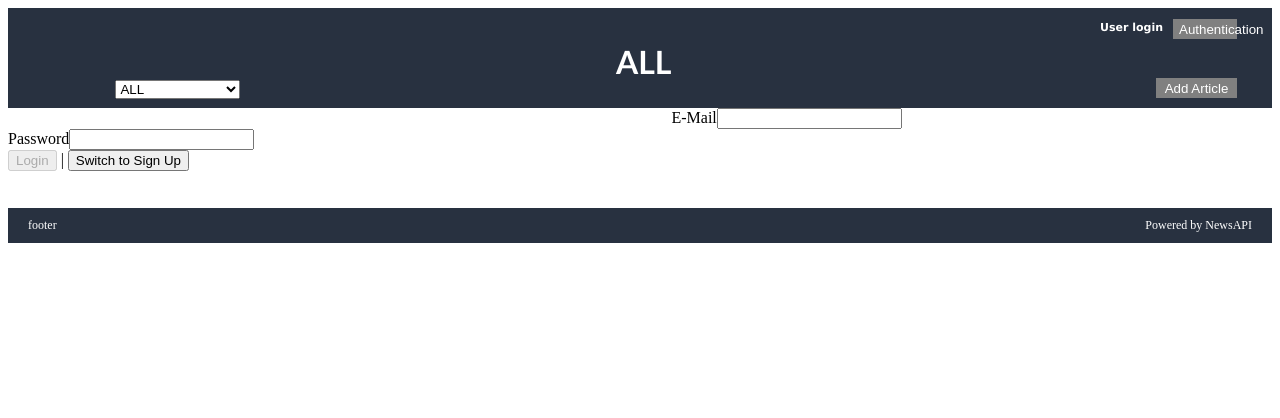
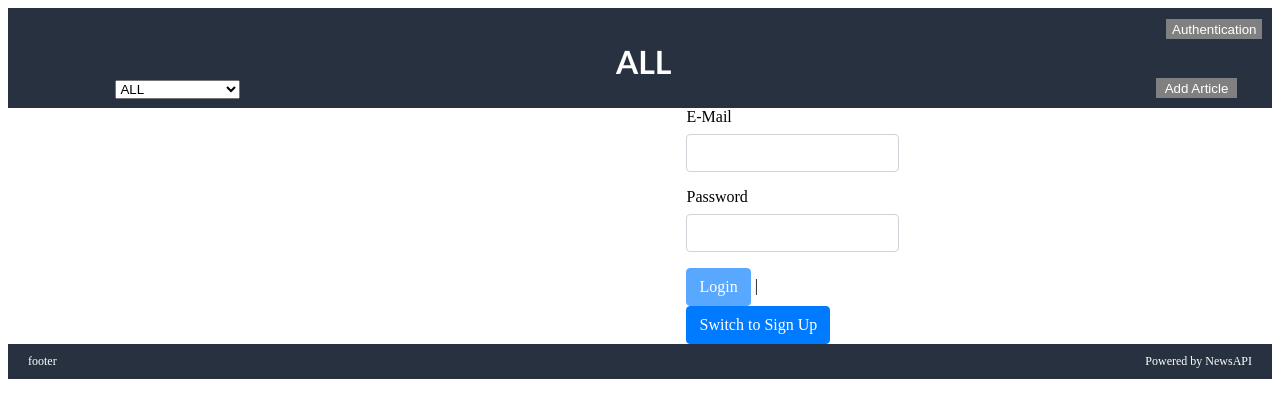
Before and after one commit to krajdeepr/task-6-angular-1, an Angular app: page /login in a window 1280 px wide. Shown: the top 418 px of the page. Built offline with nearby package versions, Linux system fonts and the light colour scheme.

Commit message:
login styling and subject

```diff
--- a/src/app/body/news-container1/news-container1.component.html
+++ b/src/app/body/news-container1/news-container1.component.html
@@ -1,8 +1,8 @@
 <div class="total" *ngFor="let display of displayData">
     <div>
         <img class="total-picture" src="{{display.image}}">
-        <h2 class="total-heading">{{display.heading }}</h2>
-        <p class="total-date">{{display.date}}</p>
+        <h2 class="total-heading">{{display.heading | uppercase}}</h2>
+        <p class="total-date">{{display.date | date}}</p>
         <p class="total-content">{{display.content}}</p>
         <button class="total-button" type="button" [routerLink]="['/button/',display.id]">Continue Reading</button>
     </div>
--- a/src/app/display.service.ts
+++ b/src/app/display.service.ts
@@ -1,22 +1,16 @@
 import {  Injectable } from '@angular/core';
 
-import {Subject, BehaviorSubject, Observable} from 'rxjs';
+import { Subject } from 'rxjs';
 import { Display } from './display';
 
 import { displayData } from './display-data';
 
 
 @Injectable()
-
 export class DisplayService {
 activatedEmitter = new Subject<boolean>();
-isLoginSubject = new BehaviorSubject<boolean>(this.hasToken());
 popup: Display[];
     constructor() { }
-    private hasToken(): boolean {
-        return !!localStorage.getItem('token');
-      }
-
     getDisplay(): Display[] {
         return displayData;
     }
--- a/src/app/header/header.component.css
+++ b/src/app/header/header.component.css
@@ -25,13 +25,13 @@
     margin-right: 99px;
   }
   .side-button {
-    width: 64px;
+    width: 96px;
     height: 20px;
     background-color:gray;
     color: white;
     float: right;
     margin-top: -89px;
-    margin-right: 25px;
+    margin-right: 0px;
     border: 0;
   }
   .side {
--- a/src/app/header/header.component.html
+++ b/src/app/header/header.component.html
@@ -1,6 +1,5 @@
 <header id="news">
-        <label class="side-label2"><strong>User
-                login</strong></label><br />
+        <label class="side-label2" *ngIf="userActivated"><strong>Welcome</strong></label><br />
             <button class="side-button" id="validateEvent" type="button" routerLink="/login">Authentication</button>
   <h1 id="news-heading1">{{heading}}</h1>
   <div class="side">
--- a/src/app/header/header.component.ts
+++ b/src/app/header/header.component.ts
@@ -1,15 +1,18 @@
 import { Component, OnInit } from '@angular/core';
-import { DisplayService } from '../display.service';
-
+import {DisplayService} from 'src/app/display.service';
 @Component({
   selector: 'app-header',
   templateUrl: './header.component.html',
   styleUrls: ['./header.component.css']
 })
 export class HeaderComponent implements OnInit {
- heading = 'ALL';
-  constructor() {}
+ heading = 'ALL'; userActivated = false;
+  // tslint:disable-next-line: no-shadowed-variable
+  constructor(private DisplayService: DisplayService) {}
   ngOnInit() {
+    this.DisplayService.activatedEmitter.subscribe(didActivate => {
+        this.userActivated = didActivate;
+      });
   }
 sourceChange(event: Event): void {
 this.heading = (event.target as HTMLInputElement).value;
--- a/src/app/login/login.component.html
+++ b/src/app/login/login.component.html
@@ -30,6 +30,7 @@
                 class="btn btn-primary"
                 type="submit"
                 [disabled]="!authForm.valid"
+                (click)="onActivate( isLoginMode)"
               >
                 {{ isLoginMode ? 'Login' : 'Sign Up' }}
               </button>
--- a/src/app/login/login.component.ts
+++ b/src/app/login/login.component.ts
@@ -3,15 +3,16 @@ import { AuthService } from 'src/app/login/Auth.service';
 import { NgForm } from '@angular/forms';
 import {AuthResponseData} from 'src/app/login/Auth.service';
 import { Router } from '@angular/router';
+import {DisplayService} from 'src/app/display.service';
 @Component({
   selector: 'app-login',
   templateUrl: './login.component.html',
-  styleUrls: ['./login.component.css']
+  styleUrls: ['./login.component.css', '../../.././node_modules/bootstrap/dist/css/bootstrap.min.css']
 })
 export class LoginComponent implements OnInit {
   isLoginMode = true; authData: AuthResponseData;
   // tslint:disable-next-line: no-shadowed-variable
-  constructor(private authService: AuthService, private router: Router) {
+  constructor(private authService: AuthService, private router: Router, private DisplayService: DisplayService) {
   }
   ngOnInit() {
   }
@@ -33,7 +34,9 @@ export class LoginComponent implements OnInit {
     } else {
       this.authService.signup(email, password);
     }
-
     form.reset();
   }
+  onActivate(isLoginMode) {
+    this.DisplayService.activatedEmitter.next( isLoginMode);
+  }
 }
```
